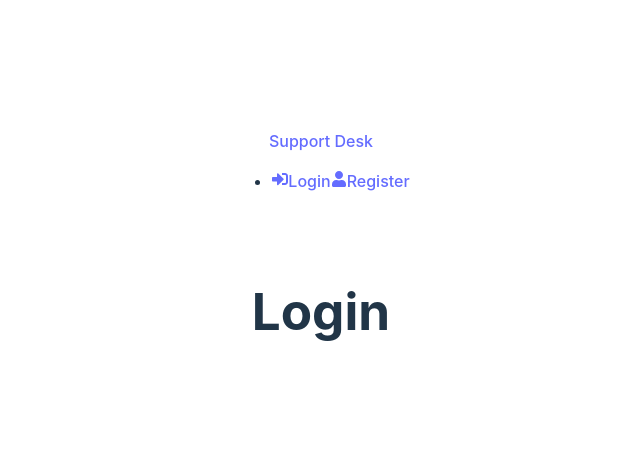
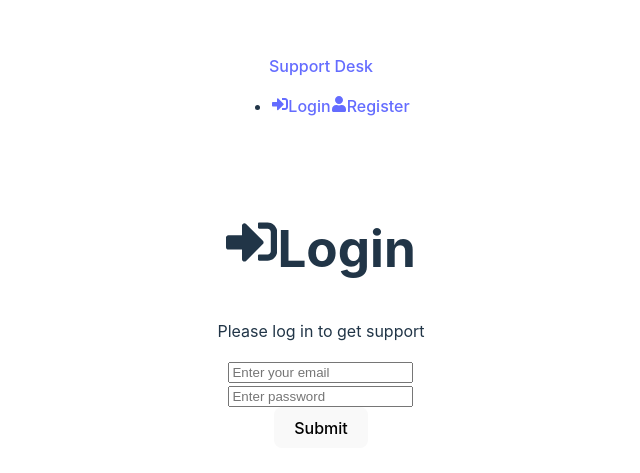
Before and after one commit to codeherbert/support-ticket-plus, a React (Vite) app in the folder frontend/: page /login in a window 1280 px wide. Shown: the part 161-634 px from the top of the page, without its empty margins (319-959 px from the left). Built offline with nearby package versions, Linux system fonts and the light colour scheme.

Commit message:
sets up the initial login form and fields

```diff
--- a/frontend/src/pages/Login.jsx
+++ b/frontend/src/pages/Login.jsx
@@ -1,8 +1,65 @@
+import {useState} from 'react';
+import {toast} from 'react-toastify';
+import {FaSignInAlt} from 'react-icons/fa';
+
 function Login() {
+    const [formData, setFormData] = useState({
+        email:'',
+        password: ''
+    });
+
+    const {email, password} = formData;
+
+    const onChange = (e) => {
+        setFormData((prevState) => ({
+            ...prevState,
+            [e.target.name]: e.target.value,
+        }))
+    }
+
+    const onSubmit = (e) => {
+        e.preventDefault();
+    }
+
     return (
-        <div>
-            <h1>Login</h1>
-        </div>
+        <>
+            <section className="heading">
+                <h1>
+                    <FaSignInAlt />Login
+                </h1>
+                <p>Please log in to get support</p>
+            </section>
+
+            <section className="form">
+                <form onSubmit={onSubmit}>
+                    <div className="form-group">
+                        <input className="form-control"
+                            type="email"
+                            id="email"
+                            name="email"
+                            value={email}
+                            onChange={onChange}
+                            placeholder="Enter your email"
+                            required
+                        />
+                    </div>
+                    <div className="form-group">
+                        <input className="form-control"
+                            type="text"
+                            id="password"
+                            name="password"
+                            value={password}
+                            onChange={onChange}
+                            placeholder="Enter password"
+                            required
+                        />
+                    </div>
+                    <div className="form-group">
+                        <button className="btn btn-block">Submit</button>
+                    </div>
+                </form>
+            </section>
+        </>
     )
 }
 
```
